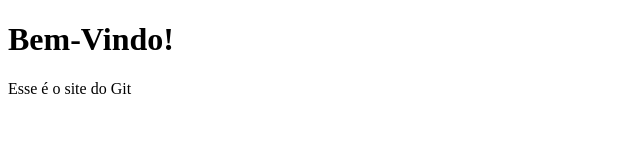
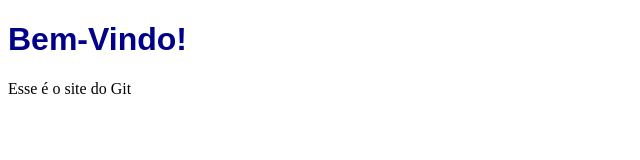
Before and after one commit to andrei0liveira/aprendendo-git-e-github, a plain HTML site: page index.html in a window 1280 px wide. Shown: the whole page, without its empty margins (0-640 px from the left). Drawn offline with Linux system fonts and the light colour scheme.

Commit message:
correção de sintaxe de index.html

```diff
--- a/index.html
+++ b/index.html
@@ -3,7 +3,7 @@
 <head>
   <meta charset="UTF-8">
   <meta name="viewport" content="width=device-width, initial-scale=1.0">
-  <link rel="stilesheet href="style.css">
+  <link rel="stylesheet" href="style.css">
   <title>Site do Git</title>
 </head>
 <body>
```
